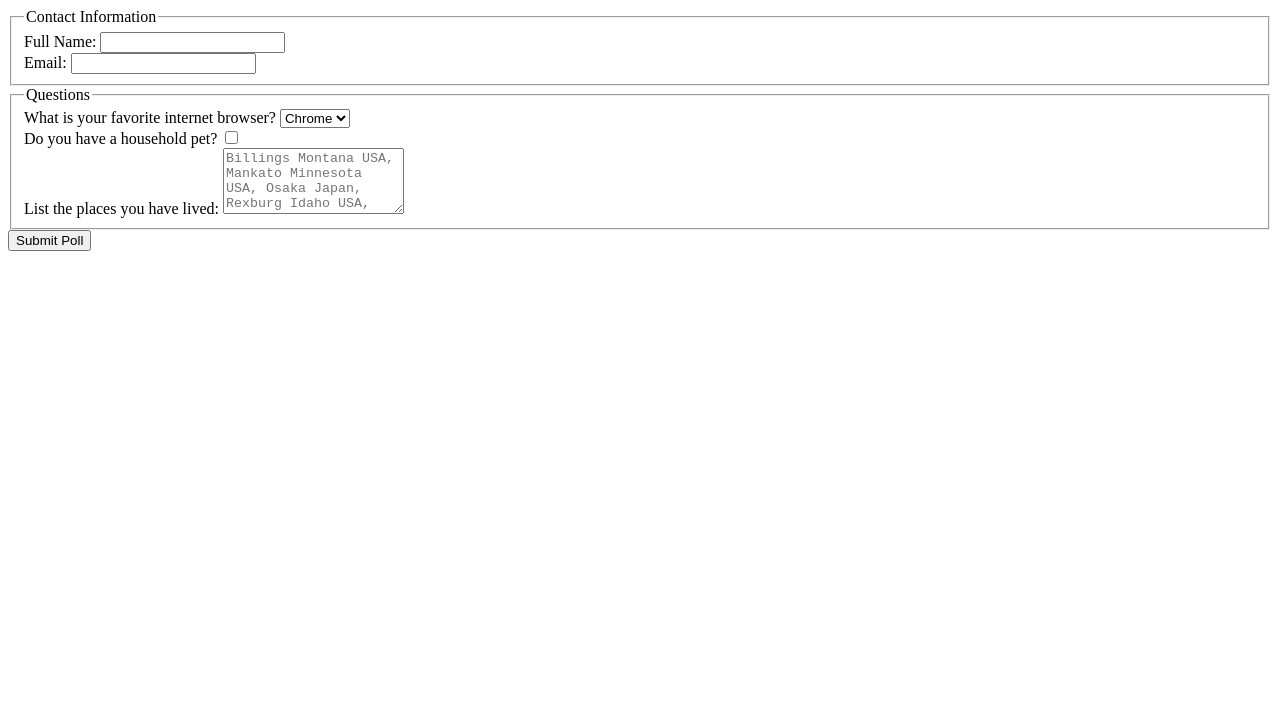
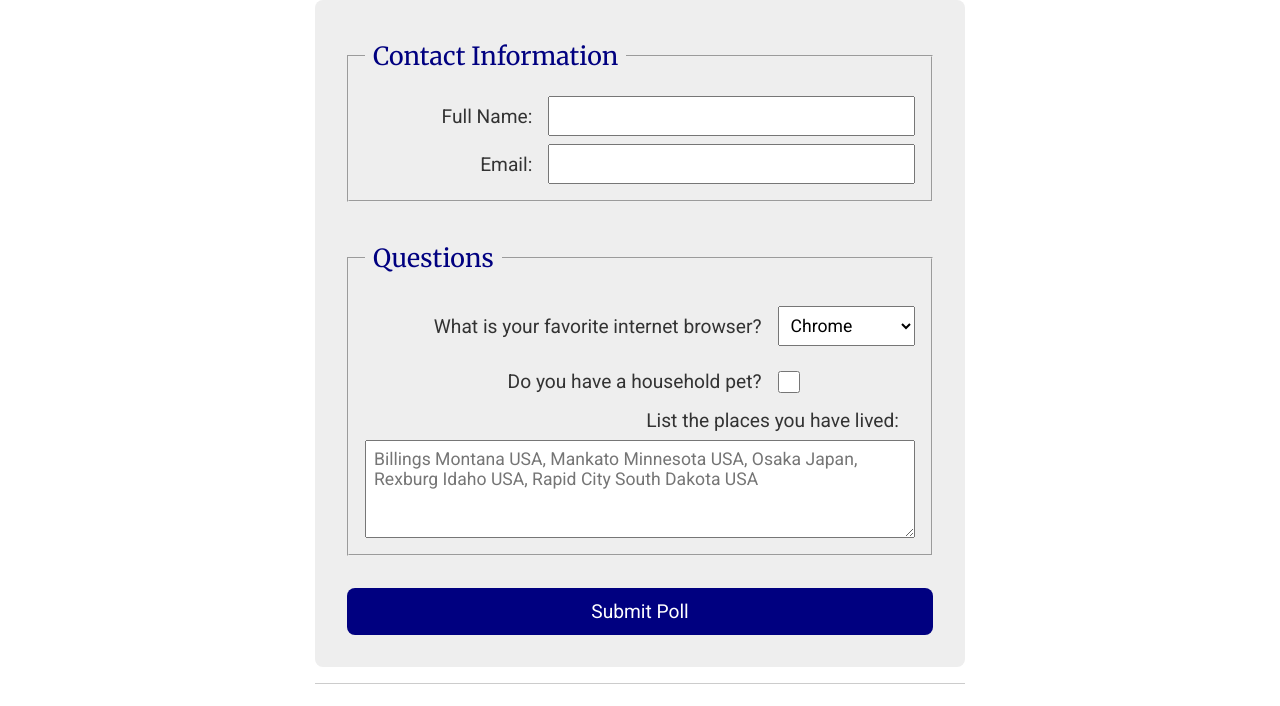
Before and after one commit to haly14/wdd130, a plain HTML site: page week05/poll-form.html in a window 1280 px wide. Drawn offline with Linux system fonts and the light colour scheme.

Commit message:
poll form complete

```diff
--- a/week05/poll-form.html
+++ b/week05/poll-form.html
@@ -5,6 +5,9 @@
     <meta http-equiv="X-UA-Compatible" content="IE=edge">
     <meta name="viewport" content="width=device-width, initial-scale=1.0">
     <title>Document</title>
+    <meta name="description" content="Poll form practice.">
+    <meta name="author" content="Haley Atkinson">
+    <link rel="stylesheet" href="styles/poll-form.css">
 </head>
 <body>
     <header>
```
